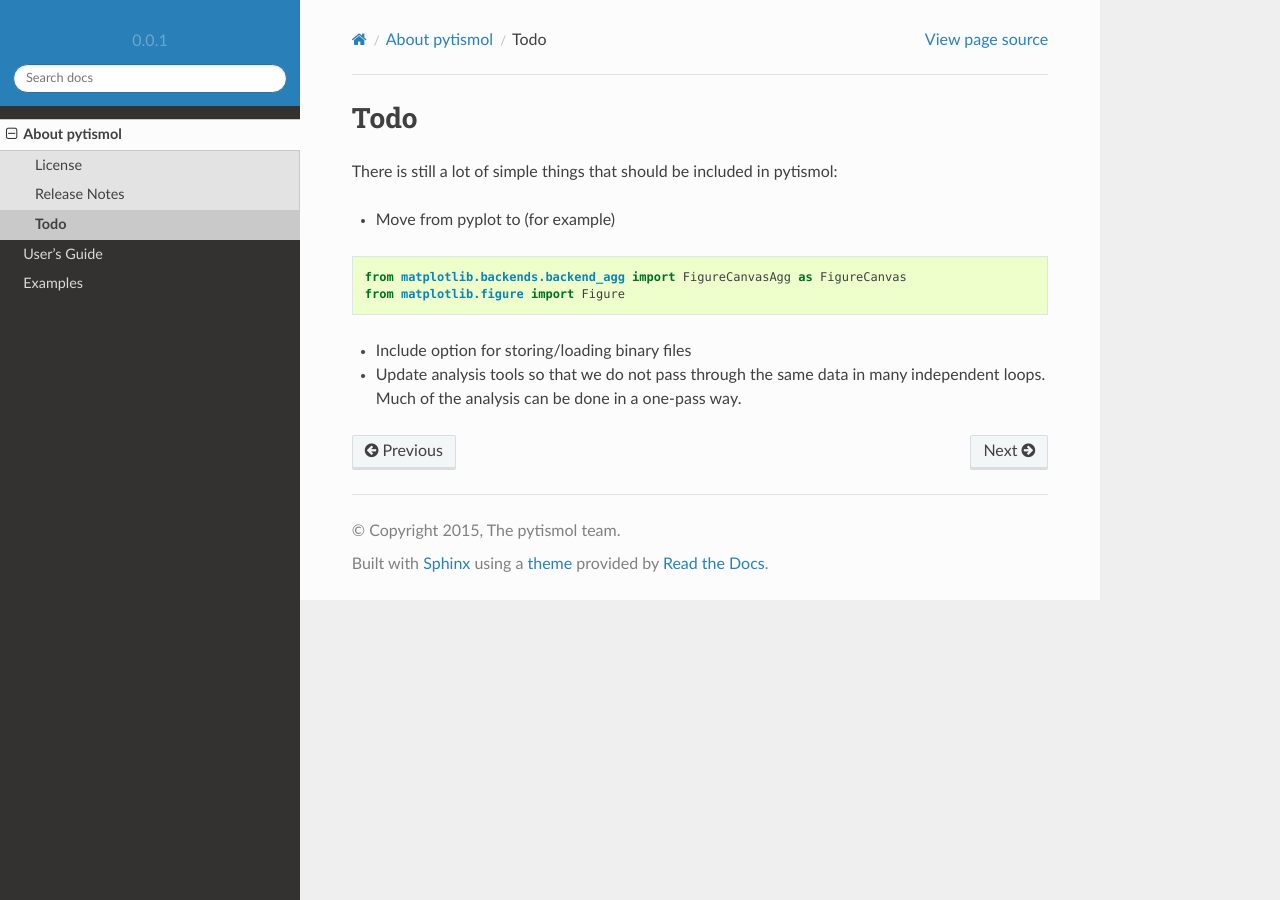
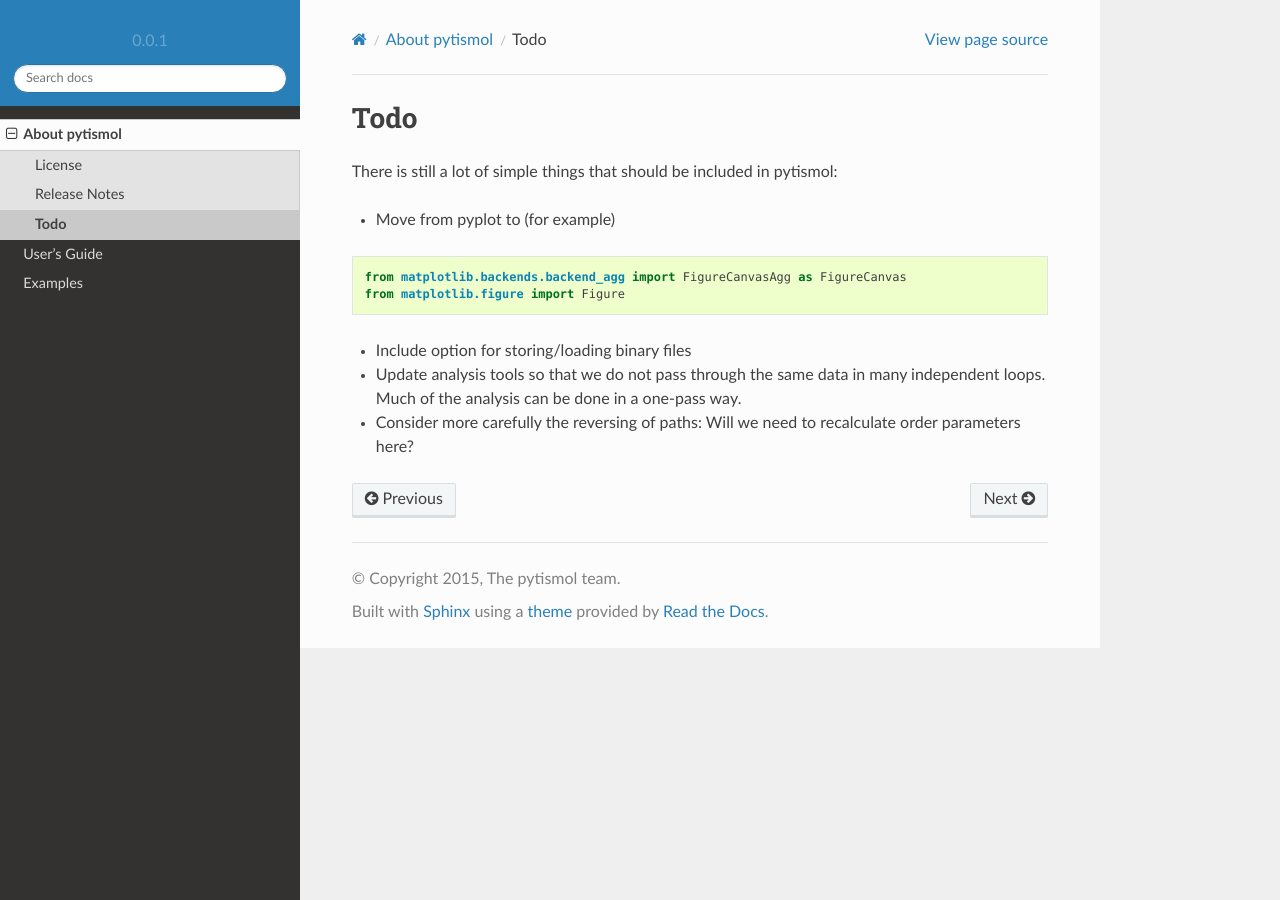
Before and after one commit to jonasjaeger-sci/mod905, a Sphinx documentation site: the page built from docs/about/todo.rst, in a window 1280 px wide. Built offline with Sphinx 7.4.7 and the Read the Docs theme 2.0.0, drawn with Linux system fonts in a browser that asks for light colours.

Commit message:
Fixed small error in link and added todo
The link was not using the :ref: paradigm.
Todo: Added note about reversing paths - this should be investigated
in more detail. We might need to recalculate the order parameter(s).

```diff
--- a/docs/about/todo.rst
+++ b/docs/about/todo.rst
@@ -18,3 +18,6 @@ There is still a lot of simple things that should be included in pytismol:
 - Update analysis tools so that we do not pass through the same data
   in many independent loops. Much of the analysis can be done in a one-pass
   way.
+
+- Consider more carefully the reversing of paths: Will we need to recalculate
+  order parameters here?
--- a/docs/user/getting-started.rst
+++ b/docs/user/getting-started.rst
@@ -17,4 +17,4 @@ More examples
 -------------
 
 These are included in the pytismol/examples directory. More information
-on the `example page(s) <examples-index>`_.
+on the :ref:`example page(s) <examples-index>`.
```
